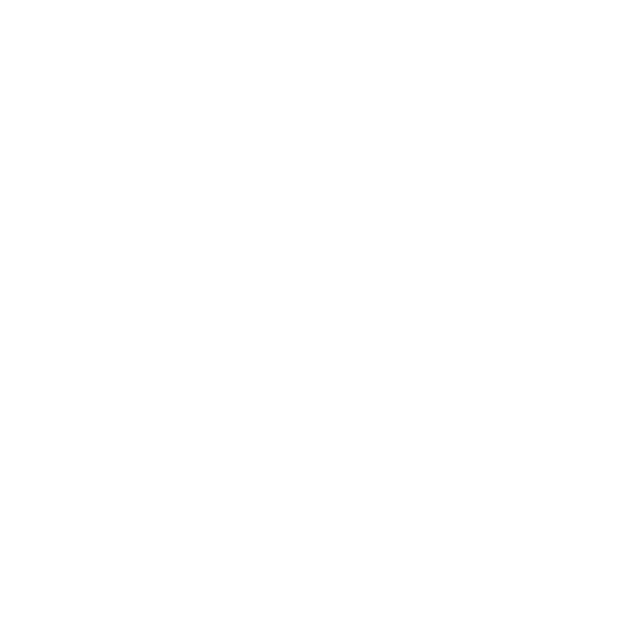
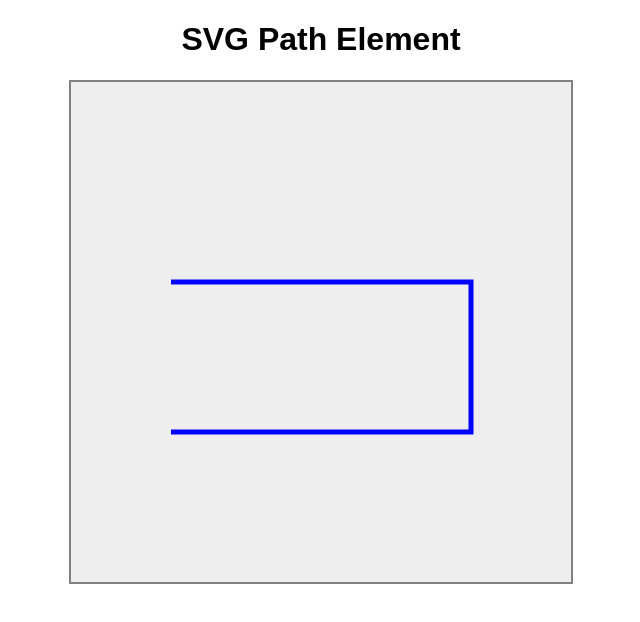
Before and after one commit to Najim473/SVG-Tutorial, a plain HTML site: page index.html in a window 1280 px wide. Shown: the whole page, without its empty margins (319-959 px from the left). Drawn offline with Linux system fonts and the light colour scheme.

Commit message:
verticle line learned

```diff
--- a/index.html
+++ b/index.html
@@ -5,8 +5,31 @@
     <meta http-equiv="X-UA-Compatible" content="IE=edge">
     <meta name="viewport" content="width=device-width, initial-scale=1.0">
     <title>svg</title>
+    <style>
+        body{
+            font-family: Arial, Helvetica;
+        }
+        h1{
+            text-align: center;
+        }
+        .container{
+            background: #eee;
+            border: 2px solid gray;
+            width: 500px;
+            height: 500px;
+            margin: 0 auto;
+        }
+    </style>
 </head>
 <body>
-
+    <h1>SVG Path Element</h1>
+    <div class="container">
+        <svg viewBox="0 0 100 100">
+            <!-- The grid -->
+            <g class="grid"></g>
+            <!-- The grid -->
+            <path d="M20,40 L80,40 L80,70 L20,70" fill="none" stroke="blue"></path>
+        </svg>
+    </div>
 </body>
 </html>
```
Also changed, not shown: 1 other file.
